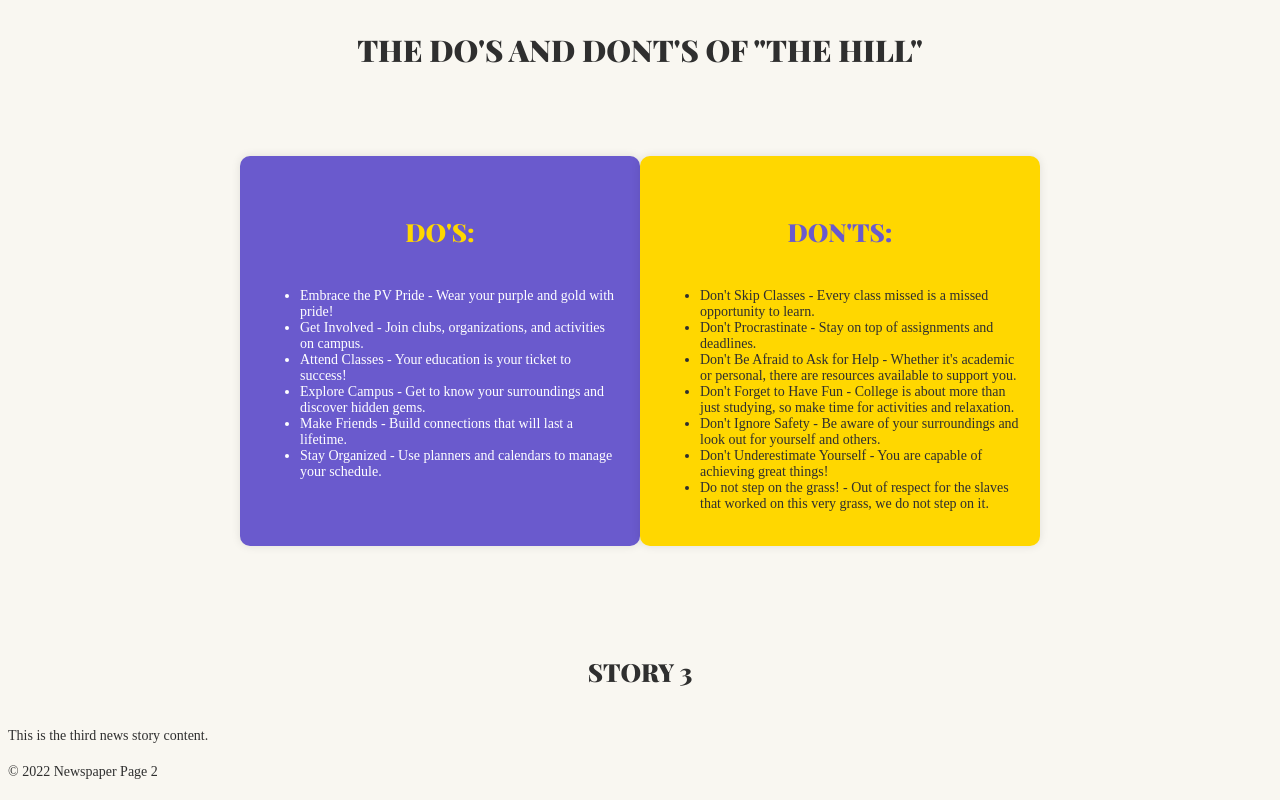
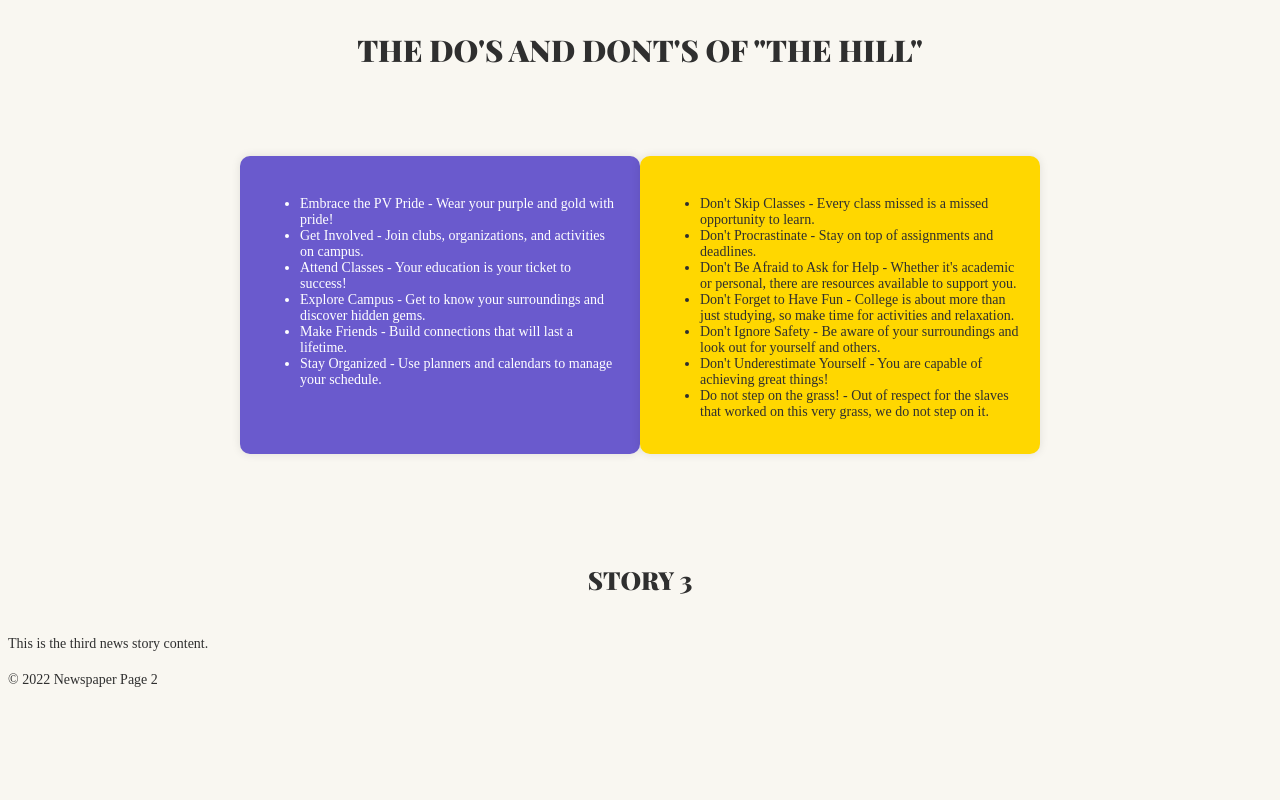
Before and after one commit to Web-Design-Team-5/web-design-team-5.github.io, a plain HTML site: page page2.html in a window 1280 px wide. Shown: the part 1339-2139 px from the top of the page. After the commit the page ends 2047 px from the top, so only its background shows below. Drawn offline with nearby package versions, Linux system fonts and the light colour scheme; a web font is replaced by a local one.

Commit message:
Update stylenewspaper.css

```diff
--- a/stylenewspaper.css
+++ b/stylenewspaper.css
@@ -204,14 +204,6 @@ height: 200px !important;
         background-color: #FFD700; /* Set don'ts side background to gold */
 }
 
-.dos h2::before {
-            content: "Do's:";
-            color: #FFD700; /* Set color to gold */
-        }
-        .donts h2::before {
-            content: "Don'ts:";
-            color: #6A5ACD; /* Set color to purple */
-        }
 
 /*________________________________________________________________________________________________________________________________*/
 /*MEDIAQUERIES*/
```
